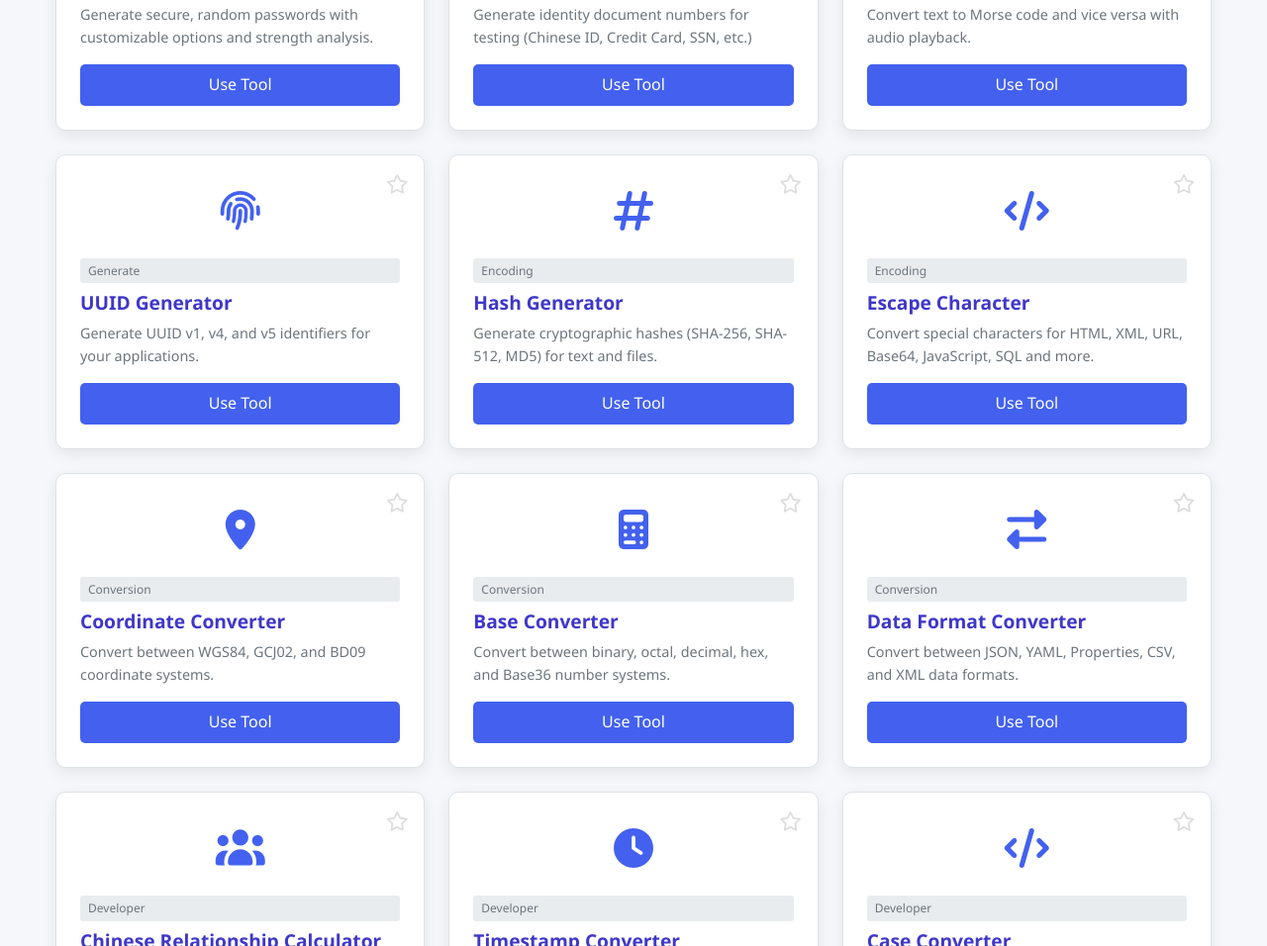
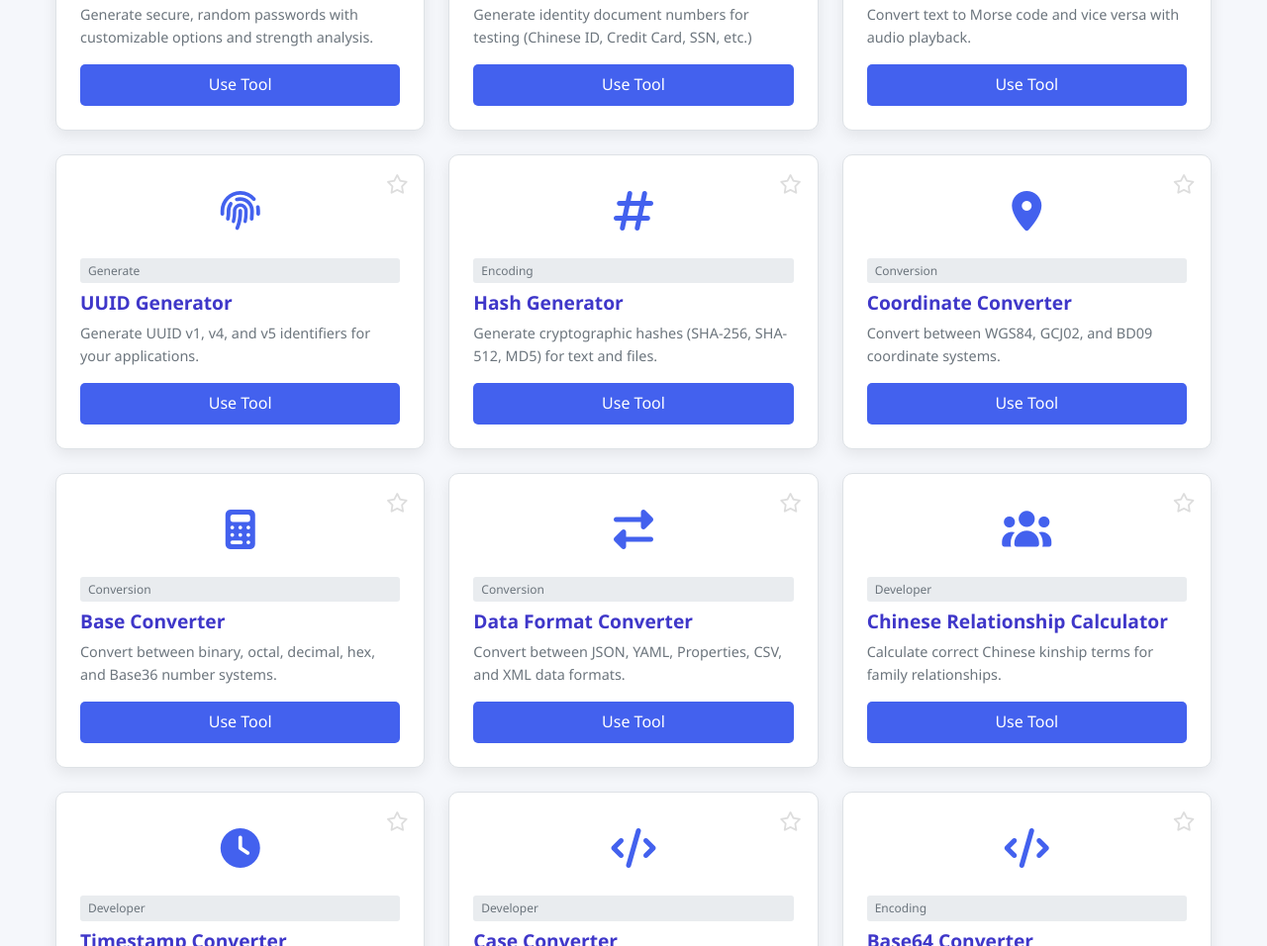
Before and after one commit to wangfeiwest2025/new-toolshub, a website: page public/index.html in a window 1280 px wide. Shown: the part 1934-2890 px from the top of the page at 99% size. Drawn offline with nearby package versions, Linux system fonts and the light colour scheme.

```diff
--- a/public/index.html
+++ b/public/index.html
@@ -634,18 +634,6 @@
                     <a href="/tools/hash-generator" class="tool-link">Use Tool</a>
                 </div>
 
-                <!-- Escape Character -->
-                <div class="tool-card" data-category="encode" data-name="escape html xml url base64 js sql">
-                    <button class="favorite-btn" title="Add to favorites"><i class="far fa-star"></i></button>
-                    <div class="tool-icon"><i class="fas fa-code"></i></div>
-                    <span class="tool-category">Encoding</span>
-                    <h3 class="tool-title">Escape Character</h3>
-                    <p class="tool-description">Convert special characters for HTML, XML, URL, Base64, JavaScript, SQL and more.</p>
-                    <a href="/tools/escape-character" class="tool-link">Use Tool</a>
-                </div>
-
-
-
 <!-- Coordinate Converter -->
                 <div class="tool-card" data-category="convert" data-name="coordinate gps wgs84 gcj02 bd09 map">
                     <button class="favorite-btn" title="Add to favorites"><i class="far fa-star"></i></button>
```
